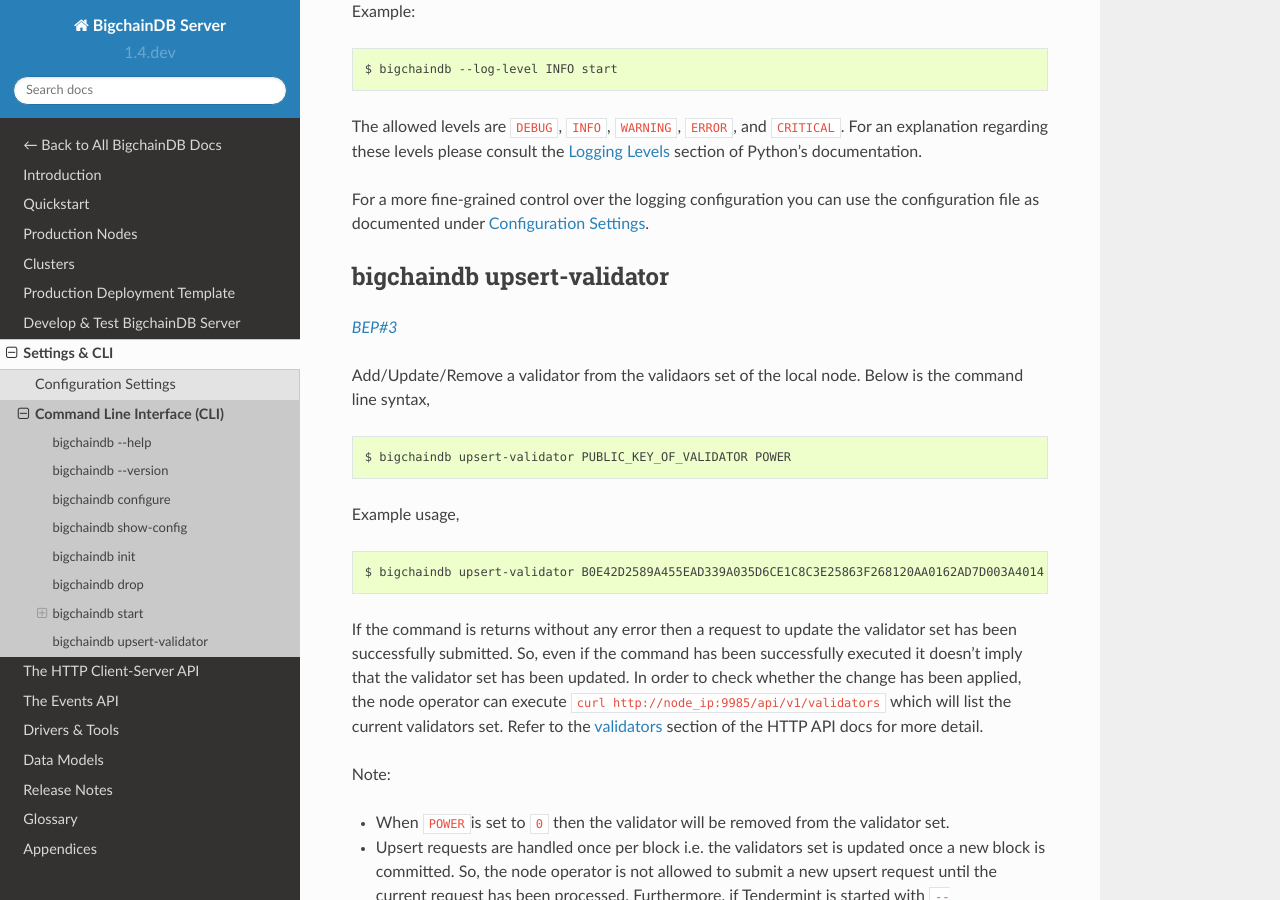
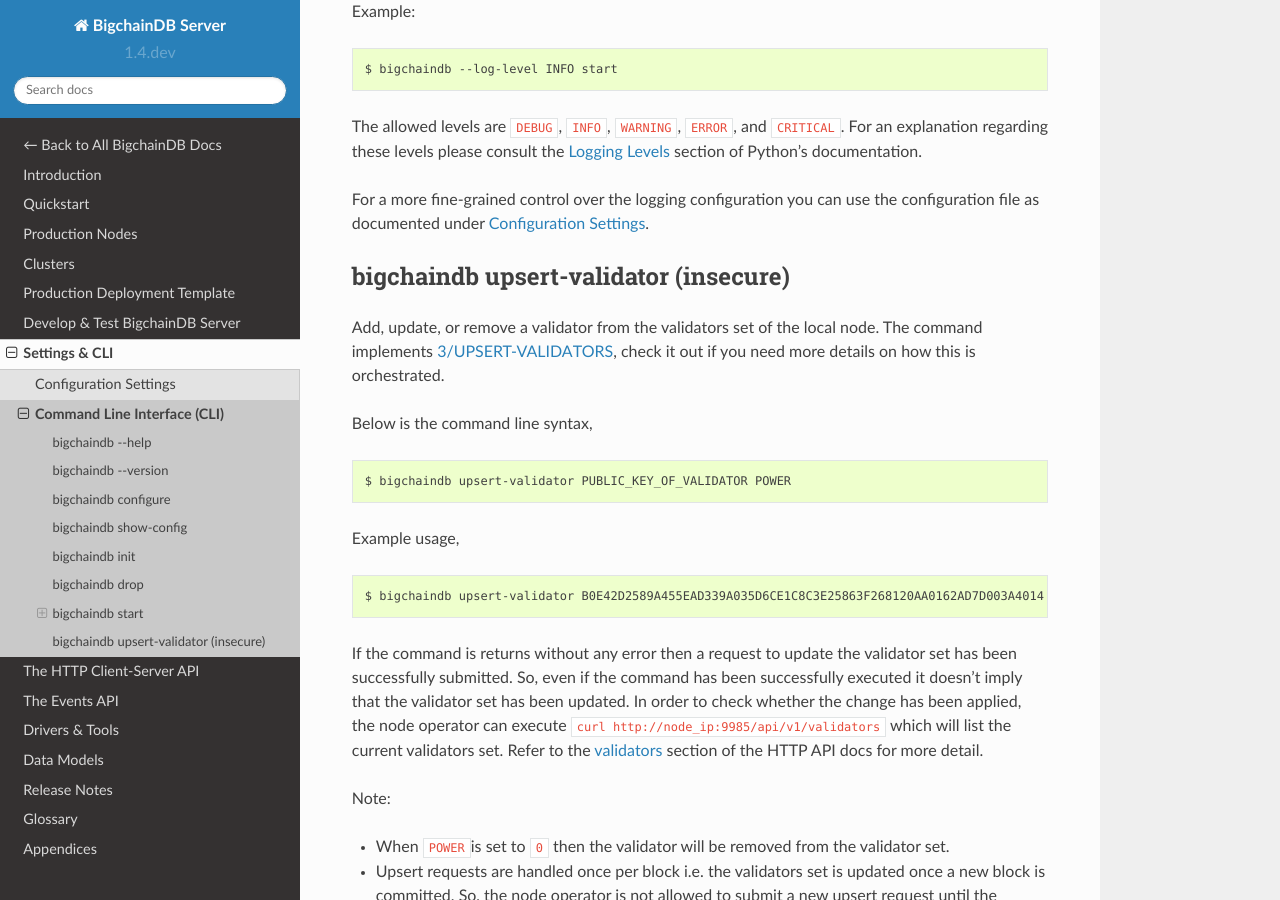
Before and after one commit to bigchaindb/bigchaindb, a Sphinx documentation site: the page built from docs/server/source/server-reference/bigchaindb-cli.md, in a window 1280 px wide and 900 px high, scrolled down 1563 px. Built offline with Sphinx 7.4.7 and the Read the Docs theme 2.0.0, drawn with Linux system fonts in a browser that asks for light colours.

Commit message:
Problem: No reason to check the BEP (+typo)
Solution: Say why there is a link to the BEP, and fix a typo.

````diff
--- a/docs/server/source/server-reference/bigchaindb-cli.md
+++ b/docs/server/source/server-reference/bigchaindb-cli.md
@@ -75,10 +75,10 @@
 [Configuration Settings](configuration.html).
 
 
-## bigchaindb upsert-validator
-_[BEP#3](https://github.com/bigchaindb/BEPs/tree/master/3)_
+## bigchaindb upsert-validator (insecure)
+Add, update, or remove a validator from the validators set of the local node. The command implements [3/UPSERT-VALIDATORS](https://github.com/bigchaindb/BEPs/tree/master/3), check it out if you need more details on how this is orchestrated.
 
-Add/Update/Remove a validator from the validaors set of the local node. Below is the command line syntax,
+Below is the command line syntax,
 
 ```bash
 $ bigchaindb upsert-validator PUBLIC_KEY_OF_VALIDATOR POWER
````
